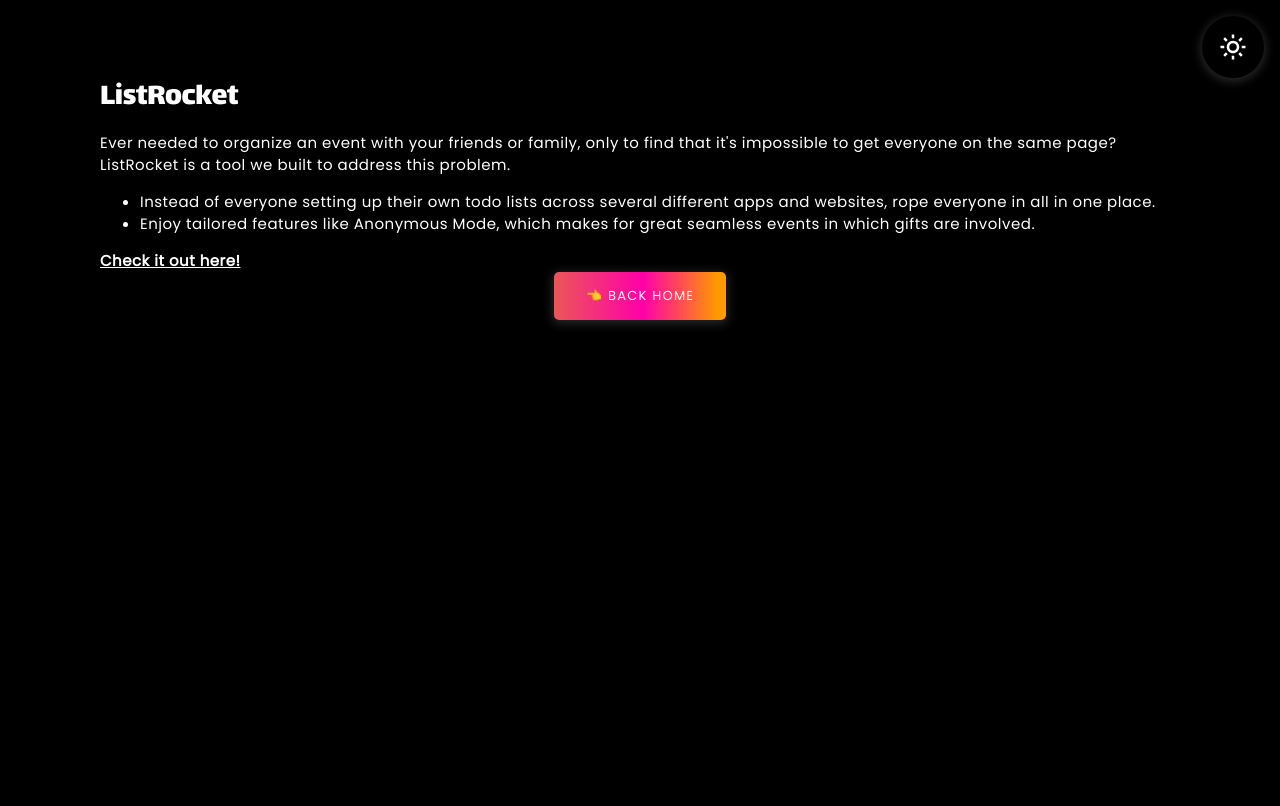
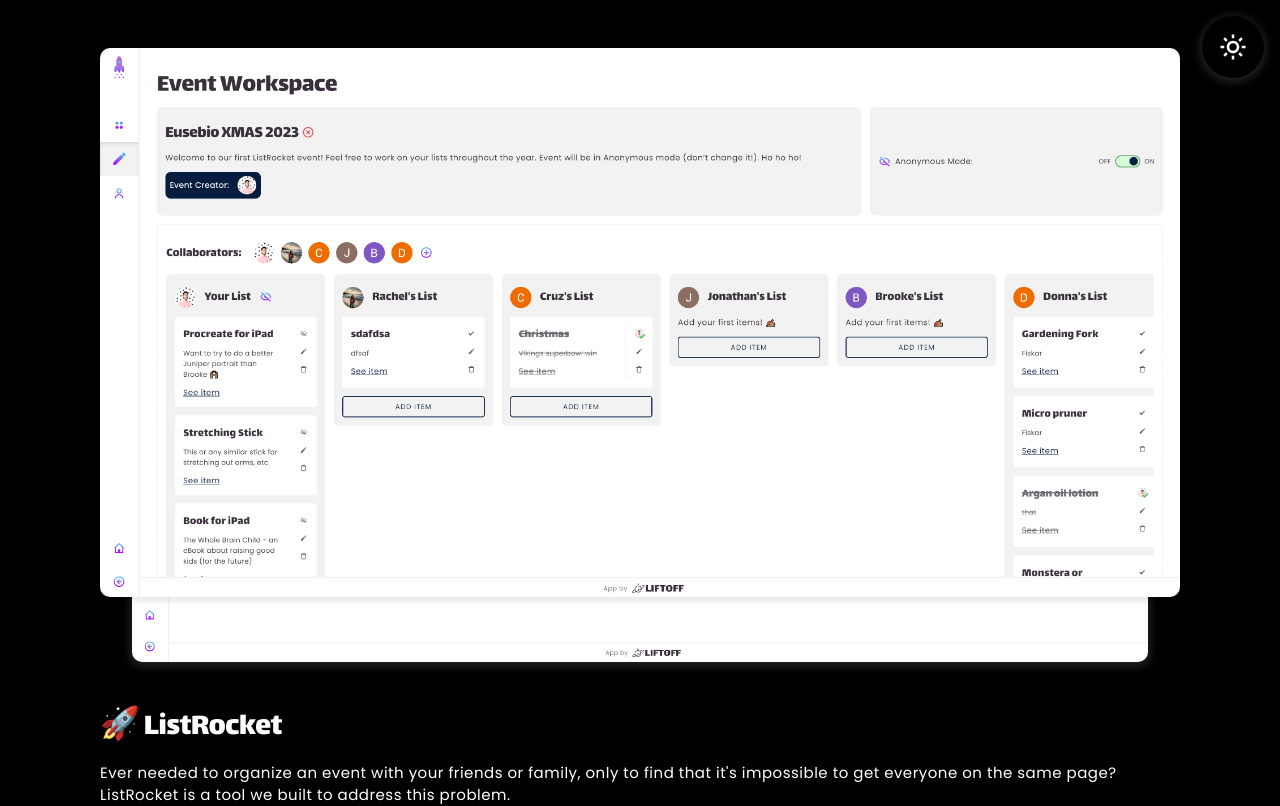
Before and after one commit to BranonConor/liftoff, a Next.js app: page /list-rocket in a window 1280 px wide. Shown: the top 806 px of the page. Built offline with nearby package versions, Linux system fonts and the light colour scheme.

Commit message:
Styled images for BLog

```diff
--- /dev/null
+++ b/components/layouts/BlogImages.tsx
@@ -0,0 +1,61 @@
+import styled from "styled-components";
+
+interface IProps {
+  image1: string;
+  image2: string;
+}
+
+export const BlogImages: React.FC<IProps> = (props) => {
+  const { image1, image2 } = props;
+
+  return (
+    <StyledWrapper>
+      <StyledImage1 src={image1} alt="" width={100} height={100} />
+      <StyledImage2 src={image2} alt="" width={100} height={100} />
+    </StyledWrapper>
+  );
+};
+
+const StyledWrapper = styled.div(
+  ({ theme: { shadows } }) => `
+  display: flex;
+  width: 100%;
+  height: auto;
+  margin: 16px 0 64px 0;
+  padding: 16px 32px;
+  box-sizing: border-box;
+
+  @media only screen and (max-width: 768px) {
+    margin: 16px 0 32px 0;
+}
+  `
+);
+const StyledImage1 = styled.img(
+  ({ theme: { shadows } }) => `
+  width: 100%;
+  height: auto;
+  border-radius: 10px;
+  box-shadow: ${shadows.standard};
+  position: relative;
+  top: 32px;
+
+  @media only screen and (max-width: 768px) {
+    top: 16px;
+}
+`
+);
+const StyledImage2 = styled.img(
+  ({ theme: { shadows } }) => `
+    width: 100%;
+    height: auto;
+    border-radius: 10px;
+    box-shadow: 0px 4px 6px rgba(0, 0, 0, 0.1);
+    position: absolute;
+    left: 0;
+    top: -16px;
+
+    @media only screen and (max-width: 768px) {
+        top: 0;
+    }
+  `
+);
--- a/components/layouts/BlogLayout.tsx
+++ b/components/layouts/BlogLayout.tsx
@@ -81,4 +81,5 @@ const StyledPageLayout = styled.main`
   max-width: 1080px;
   width: 100%;
   position: relative;
+  padding: 16px 0;
 `;
--- a/pages/list-rocket.mdx
+++ b/pages/list-rocket.mdx
@@ -1,17 +1,22 @@
 import { BlogLayout } from "../components/layouts/BlogLayout";
+import { BlogImages } from "../components/layouts/BlogImages";
 
 export const meta = {
   author: "Branon Eusebio",
 };
 
-## ListRocket
+<BlogImages image1="/list-rocket2.png" image2="/list-rocket1.png" />
+
+## 🚀 ListRocket
 
 Ever needed to organize an event with your friends or family, only to find that it's impossible to get everyone on the same page? ListRocket is a tool we built to address this problem.
 
 - Instead of everyone setting up their own todo lists across several different apps and websites, rope everyone in all in one place.
 - Enjoy tailored features like Anonymous Mode, which makes for great seamless events in which gifts are involved.
 
-<a href="https://list-rocket.vercel.app">Check it out here!</a>
+<a href="https://list-rocket.vercel.app" target="_blank">
+  Check it out here!
+</a>
 
 export default ({ children }) => (
   <BlogLayout meta={meta}>{children}</BlogLayout>
```
Also changed, not shown: public/list-rocket1.png (added), public/list-rocket2.png (added).
